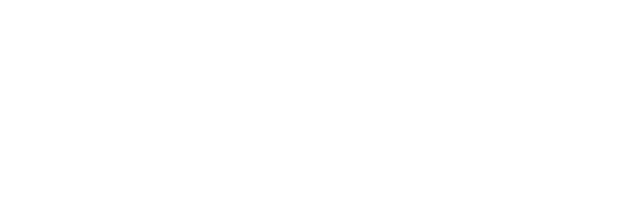
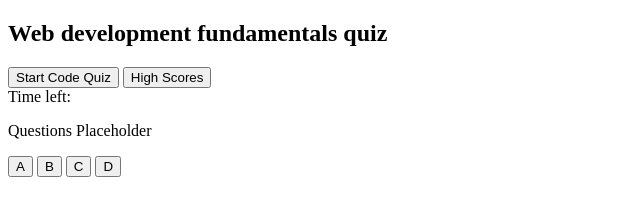
Before and after one commit to Linka-Source/Coding-Quiz, a plain HTML site: page index.html in a window 1280 px wide. Shown: the whole page, without its empty margins (0-640 px from the left). Drawn offline with Linux system fonts and the light colour scheme.

Commit message:
created buttons

```diff
--- a/index.html
+++ b/index.html
@@ -8,6 +8,22 @@
     <link rel="stylesheet" href="style.css">
 </head>
 <body>
+    <div class="container">
+        <div id="startpage">
+            <h2>Web development fundamentals quiz</h2>
+        <button id="startbtn">Start Code Quiz</button>
+        <button id="startPageHighscore" onclick="showHighscore()">High Scores</button>
+        </div>
+        <div id="quiz">
+            <div id="timer">Time left: </div>
+                <div id="questions"><p>Questions Placeholder</p></div>
+                    <button id="a" onclick="checkAnswer('a')">A</button>
+                    <button id="b" onclick="checkAnswer('b')">B</button>
+                    <button id="c" onclick="checkAnswer('c')">C</button>
+                    <button id="d" onclick="checkAnswer('d')">D</button>
+                <div id="result"></div>
+        </div>
+
 
 </body>
 </html>
```
